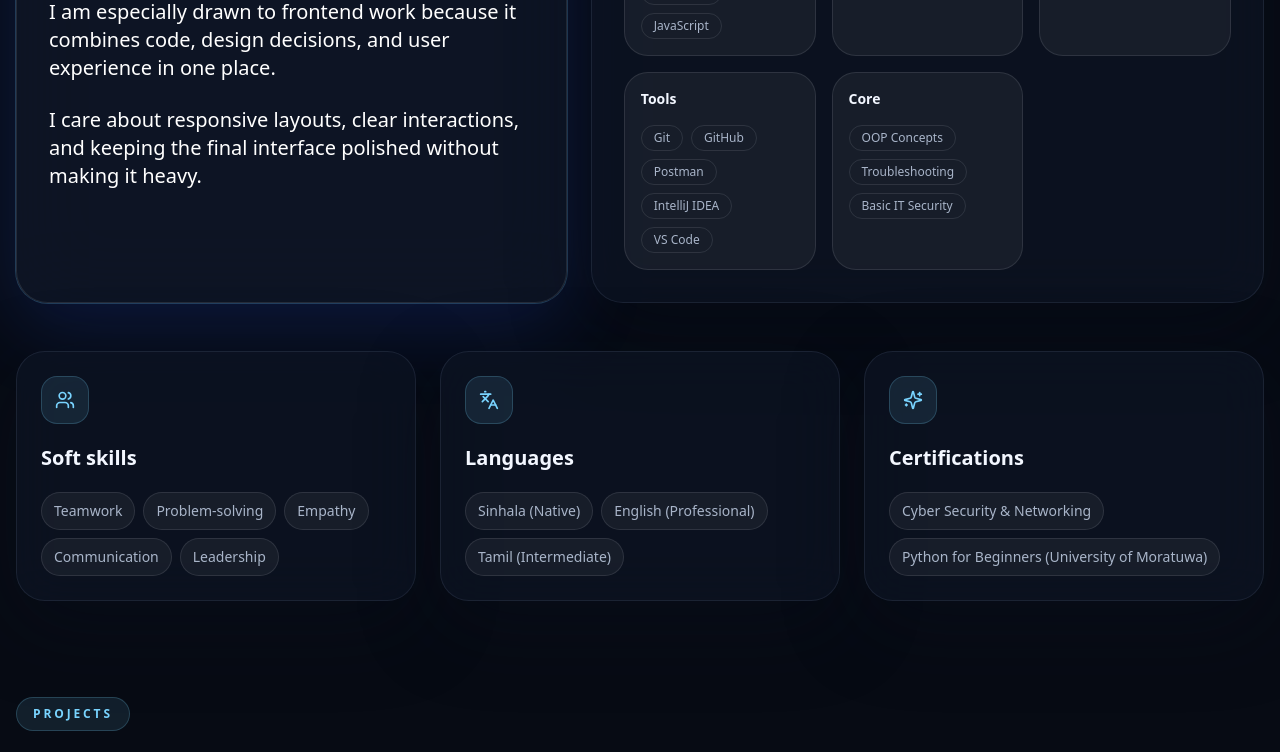
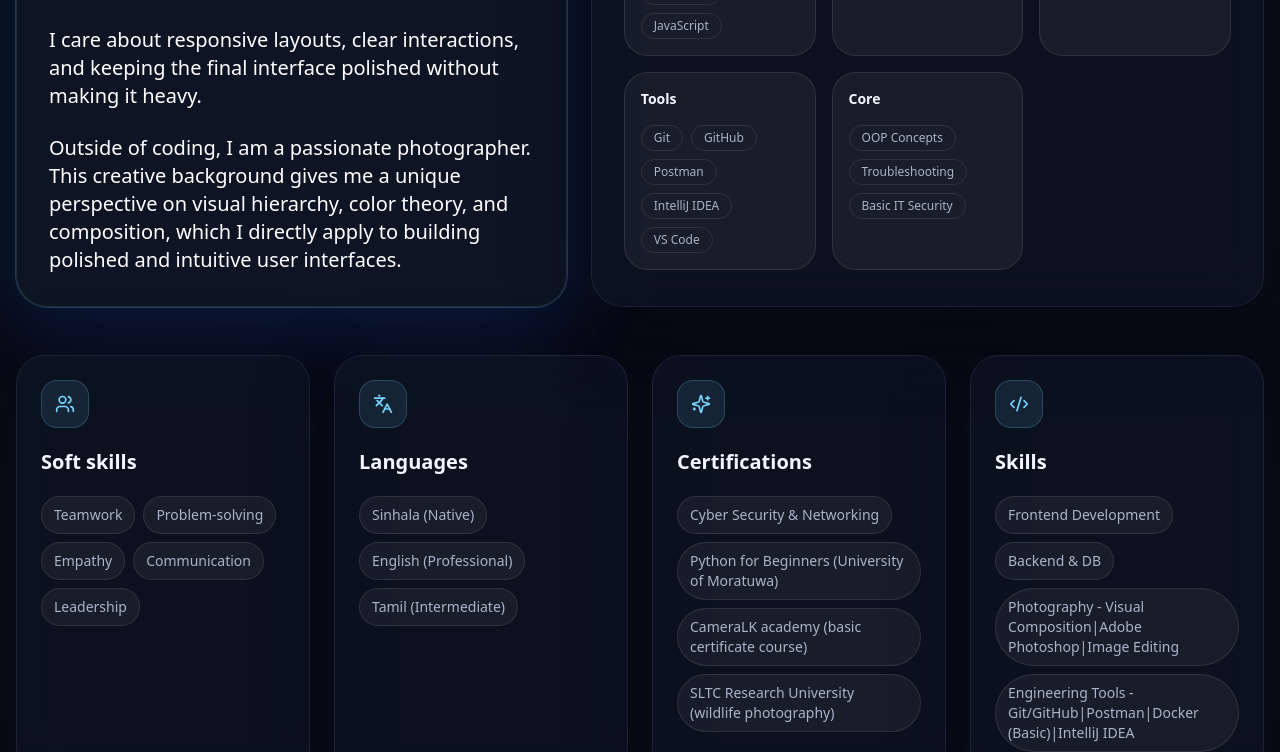
Before and after one commit to eshanjayawardhana/my-portfolio, a React (Vite) app: page /#home in a window 1280 px wide. Shown: the part 1480-2232 px from the top of the page. Built offline with nearby package versions, Linux system fonts and the light colour scheme.

Commit message:
Refactor code structure for improved readability and maintainability

```diff
--- a/src/components/sections/AboutSection.tsx
+++ b/src/components/sections/AboutSection.tsx
@@ -60,10 +60,11 @@ export function AboutSection() {
           </article>
         </div>
 
-        <div className="grid gap-6 lg:grid-cols-3">
+        <div className="grid gap-6 lg:grid-cols-4">
           <InfoBlock icon={<Users className="h-5 w-5" />} title="Soft skills" items={portfolio.additional.softSkills} />
           <InfoBlock icon={<Languages className="h-5 w-5" />} title="Languages" items={portfolio.additional.languages} />
           <InfoBlock icon={<Sparkles className="h-5 w-5" />} title="Certifications" items={portfolio.additional.certifications} />
+          <InfoBlock icon={<Code2 className="h-5 w-5" />} title=" Skills" items={portfolio.additional.skills} />
         </div>
       </div>
     </section>
--- a/src/components/sections/HeroSection.tsx
+++ b/src/components/sections/HeroSection.tsx
@@ -106,7 +106,7 @@ export function HeroSection() {
             <div className="overflow-hidden rounded-[1.8rem] border border-white/10 bg-base/65 p-3 backdrop-blur-xl">
               <div className="relative overflow-hidden rounded-[1.4rem] bg-gradient-to-br from-accent/15 via-white/5 to-warm/10">
                 <img
-                  src="/profile-placeholder.png"
+                  src="/profile-placeholder1.jpg"
                   alt="Portrait placeholder for Eshan Jayawardana"
                   className="h-[460px] w-full rounded-[1.4rem] object-cover object-center sm:h-[540px]"
                   loading="eager"
--- a/src/content/portfolio.ts
+++ b/src/content/portfolio.ts
@@ -61,6 +61,7 @@ export const portfolio = {
       "My main interest is software engineering through web applications. I enjoy the process of turning a problem into a system that is understandable, maintainable, and useful to real users.",
       "I am especially drawn to frontend work because it combines code, design decisions, and user experience in one place.",
       " I care about responsive layouts, clear interactions, and keeping the final interface polished without making it heavy.",
+      "Outside of coding, I am a passionate photographer. This creative background gives me a unique perspective on visual hierarchy, color theory, and composition, which I directly apply to building polished and intuitive user interfaces.",
     ],
   },
   skills: [
@@ -128,12 +129,42 @@ export const portfolio = {
         },
       ],
     },
+    {
+      title: "Bright Class LMS ( In-progress )",
+      subtitle: "Enterprise-grade Learning Management System with Secure Auth",
+      tech: [
+        "Angular 17",
+        "Spring Boot",
+        "PostgreSQL",
+        "Spring Security",
+        "JWT",
+        "Tailwind CSS",
+      ],
+      features: [
+        "Role-Based Access Control (Admin, Lecturer, Student)",
+        "Secure JWT Authentication with Refresh Token Rotation",
+        "Course Enrollment and Automated Payment Verification",
+        "Dynamic Dashboards for Content and Student Management",
+        "Responsive and Interactive User Interface",
+      ],
+      focus:
+        "A full-stack professional solution designed to digitize academic workflows, ensuring high security and seamless course delivery for higher education.",
+      links: [
+        {
+          label: "LMS (Frontend)",
+          url: "https://github.com/eshanjayawardhana/Bright_Class_LMS_frontend",
+        },
+        {
+          label: "LMS (Backend)",
+          url: "https://github.com/eshanjayawardhana/Bright_Class_LMS_backend",
+        },
+      ],
+    },
   ] satisfies ProjectEntry[],
   projectSection: {
     title:
       "Projects that reflect my interest in practical web applications and frontend problem-solving.",
-    description:
-      "",
+    description: "",
   },
   education: {
     degree: "Bachelor of Information Technology",
@@ -161,6 +192,14 @@ export const portfolio = {
     certifications: [
       "Cyber Security & Networking",
       "Python for Beginners (University of Moratuwa)",
+      "CameraLK academy (basic certificate course)",
+      "SLTC Research University (wildlife photography)",
+    ],
+    skills: [
+      "Frontend Development",
+      "Backend & DB",
+      "Photography - Visual Composition|Adobe Photoshop|Image Editing",
+      "Engineering Tools - Git/GitHub|Postman|Docker (Basic)|IntelliJ IDEA",
     ],
   },
   contact: {
```
Also changed, not shown: public/profile-placeholder1.jpg (added).
